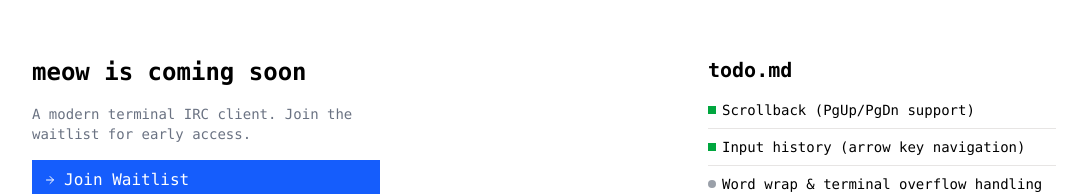
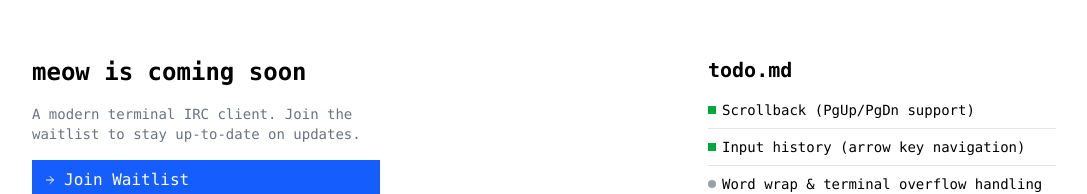
Before and after one commit to myferr/meow, a Next.js app in the folder waitlist/: page / in a window 1280 px wide. Shown: the part 158-352 px from the top of the page, without its empty margins (96-1183 px from the left). Built offline with nearby package versions, Linux system fonts and the light colour scheme.

Commit message:
docs(waitlist): update waitlist page description

```diff
--- a/waitlist/app/page.tsx
+++ b/waitlist/app/page.tsx
@@ -56,7 +56,8 @@ export default function Waitlist() {
         <div className="w-full max-w-md space-y-4">
           <h1 className="text-2xl font-bold">meow is coming soon</h1>
           <p className="text-sm text-gray-500">
-            A modern terminal IRC client. Join the waitlist for early access.
+            A modern terminal IRC client. Join the waitlist to stay up-to-date
+            on updates.
           </p>
           {subscribed ? (
             <div className="p-4 border rounded bg-green-50 text-green-700">
```
